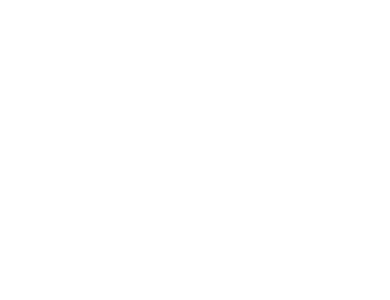
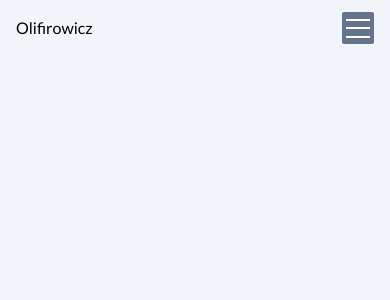
Before and after one commit to rafal19987/Olmat-Landing-Page-Electrician-Nextjs-Tailwind-TypeScript, a Next.js app: page / in a window 390 px wide. Shown: the top 300 px of the page. Built offline with nearby package versions, Linux system fonts and the light colour scheme.

Commit message:
feat: create mobile header (#2)

```diff
--- a/src/app/globals.css
+++ b/src/app/globals.css
@@ -1,6 +1,10 @@
 @tailwind base;
 @tailwind components;
 @tailwind utilities;
+
+:root {
+  --header-height: 3.5rem;
+}
 
 * {
   box-sizing: border-box;
--- a/src/app/layout.tsx
+++ b/src/app/layout.tsx
@@ -1,5 +1,6 @@
 import type { Metadata } from 'next';
 import { lato } from '@/lib/fonts';
+import { Header } from '@/components/shared-structures/header';
 import './globals.css';
 
 export const metadata: Metadata = {
@@ -15,7 +16,17 @@
 }) {
   return (
     <html lang="pl">
-      <body className={lato.variable}>{children}</body>
+      <body className={lato.variable}>
+        <div className="font-lato relative flex flex-col w-screen min-h-screen h-full bg-slate-100">
+          <div className="fixed top-0 w-full h-full">
+            <Header />
+          </div>
+
+          <div className="flex grow flex-col h-full items-center w-full">
+            {children}
+          </div>
+        </div>
+      </body>
     </html>
   );
 }
--- /dev/null
+++ b/src/components/Typography.tsx
@@ -0,0 +1,8 @@
+import { cn } from '@/lib/utils';
+
+export const paragraph: React.FC<{
+  children: React.ReactNode;
+  className?: string;
+}> = ({ children, className }) => {
+  return <p className={cn('text-black', className)}>{children}</p>;
+};
--- /dev/null
+++ b/src/components/shared-atoms/Logo.tsx
@@ -0,0 +1,5 @@
+export const Logo: React.FC<{ children?: React.ReactNode }> = ({
+  children,
+}) => {
+  return <span>Olifirowicz</span>;
+};
--- /dev/null
+++ b/src/components/shared-structures/header/Hamburger.tsx
@@ -0,0 +1,26 @@
+export const Hamburger: React.FC<{
+  children?: React.ReactNode;
+  clickHandle: () => void;
+  isOpen: boolean;
+}> = ({ children, clickHandle, isOpen }) => {
+  return (
+    <div
+      onClick={clickHandle}
+      className="flex flex-col items-center justify-evenly w-8 h-8 bg-slate-500 rounded-sm  hover:cursor-pointer lg:hidden"
+    >
+      {isOpen ? (
+        <>
+          <span className="h-[2px] w-6 translate-y-2 rotate-225 bg-white transition-transform duration-300" />
+          <span className="h-[2px] w-6 bg-white opacity-0 transition-opacity" />
+          <span className="h-[2px] w-6 -translate-y-2 -rotate-225 bg-white transition-transform duration-300" />
+        </>
+      ) : (
+        <>
+          <span className="h-[2px] w-6 bg-white transition-transform duration-300" />
+          <span className="h-[2px] w-6 bg-white opacity-100 transition-opacity" />
+          <span className="h-[2px] w-6 bg-white transition-transform duration-300" />
+        </>
+      )}
+    </div>
+  );
+};
--- /dev/null
+++ b/src/components/shared-structures/header/MobileHeader.tsx
@@ -0,0 +1,24 @@
+'use client';
+
+import { useState } from 'react';
+import { Logo } from '@/components/shared-atoms/Logo';
+import { Hamburger } from './Hamburger';
+import { MobileMenu } from './MobileMenu';
+
+export const MobileHeader = () => {
+  const [isOpen, setIsOpen] = useState(false);
+
+  const clickHandle = () => {
+    setIsOpen((prev) => !prev);
+  };
+
+  return (
+    <>
+      <div className="relative flex h-full items-center justify-between lg:hidden">
+        <Logo />
+        <Hamburger clickHandle={clickHandle} isOpen={isOpen} />
+      </div>
+      <MobileMenu isOpen={isOpen} />
+    </>
+  );
+};
--- /dev/null
+++ b/src/components/shared-structures/header/MobileMenu.tsx
@@ -0,0 +1,59 @@
+import Link from 'next/link';
+
+export const MobileMenu: React.FC<{
+  children?: React.ReactNode;
+  isOpen: boolean;
+}> = ({ children, isOpen }) => {
+  return (
+    <div
+      className={`absolute left-0 top-[var(--header-height)] h-[calc(100vh-var(--header-height))] w-screen bg-black/50 z-50 translate-x-0 transition-transform duration-500 lg:hidden ${
+        !isOpen && 'translate-x-full'
+      }`}
+    >
+      <nav className="w-full h-full p-8">
+        <ul className="flex flex-col gap-8 items-center justify-evenly w-full h-full">
+          <li className="h-12 w-4/6">
+            <Link
+              href="#"
+              className="flex items-center justify-center w-full h-full"
+            >
+              <span className="">Home</span>
+            </Link>
+          </li>
+          <li className="h-12 w-4/6">
+            <Link
+              href="#"
+              className="flex items-center justify-center w-full h-full"
+            >
+              <span className="">Home</span>
+            </Link>
+          </li>
+          <li className="h-12 w-4/6">
+            <Link
+              href="#"
+              className="flex items-center justify-center w-full h-full"
+            >
+              <span className="">Home</span>
+            </Link>
+          </li>
+          <li className="h-12 w-4/6">
+            <Link
+              href="#"
+              className="flex items-center justify-center w-full h-full"
+            >
+              <span className="">Home</span>
+            </Link>
+          </li>
+          <li className="h-12 w-4/6">
+            <Link
+              href="#"
+              className="flex items-center justify-center w-full h-full"
+            >
+              <span className="">Home</span>
+            </Link>
+          </li>
+        </ul>
+      </nav>
+    </div>
+  );
+};
--- /dev/null
+++ b/src/components/shared-structures/header/index.tsx
@@ -0,0 +1,9 @@
+import { MobileHeader } from './MobileHeader';
+
+export const Header = () => {
+  return (
+    <header className="px-4 w-screen h-[var(--header-height)]">
+      <MobileHeader />
+    </header>
+  );
+};
--- a/tailwind.config.ts
+++ b/tailwind.config.ts
@@ -7,7 +7,14 @@
     './src/app/**/*.{js,ts,jsx,tsx,mdx}',
   ],
   theme: {
-    extend: {},
+    extend: {
+      fontFamily: {
+        lato: ['var(--font-lato)'],
+      },
+      rotate: {
+        '225': '225deg',
+      },
+    },
   },
   plugins: [],
 };
```
